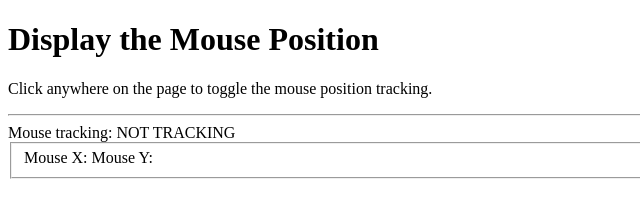
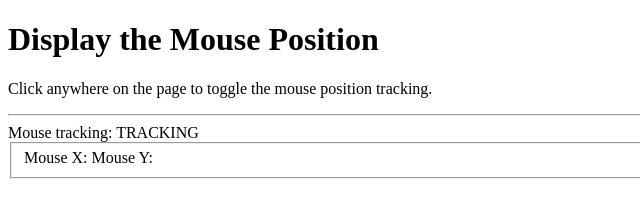
Before and after one commit to codingforkicks/introtowebdev, a plain HTML site: page javascript/displayMousePosition/displayMousePosition.html in a window 1280 px wide. Shown: the full height of the page, 0-640 px from the left. Drawn offline with Linux system fonts and the light colour scheme.

Commit message:
updated body

```diff
--- a/javascript/displayMousePosition/displayMousePosition.html
+++ b/javascript/displayMousePosition/displayMousePosition.html
@@ -4,7 +4,9 @@
    <script type="text/javascript" src="scripts/displayMousePosition.js">
    </script>
 </head>
-<body onclick="toggleTracking()" onmousemove="updateMousePosition();">
+<!-- <body onclick="toggleTracking()" onmousemove="updateMousePosition();"> -->
+<!-- update -->
+<body onload="toggleTracking()" onclick="toggleTracking()" onmousemove="updateMousePosition();">
    <h1>Display the Mouse Position</h1>
    <p>Click anywhere on the page to toggle the
       mouse position tracking.</p>
```
